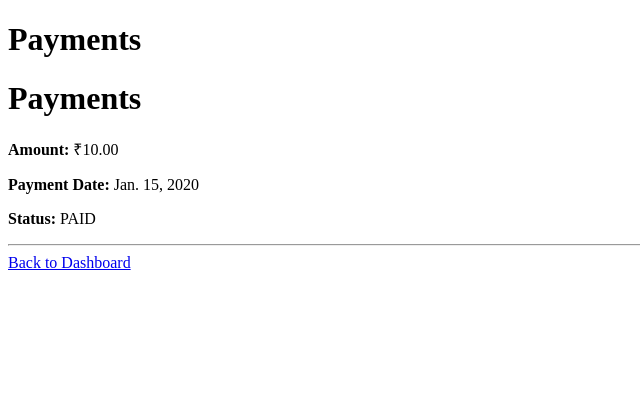
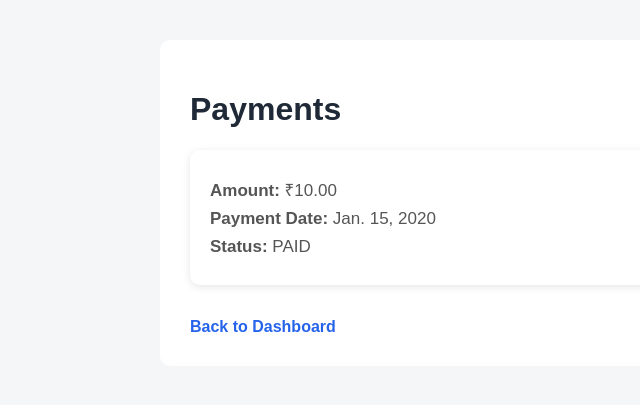
Before and after one commit to krishnansanthiya07-blip/Smart-Society-Apartment-Management-System, a Django app: page /payments/ in a window 1280 px wide. Shown: the top 405 px of the page, without its empty margins (0-640 px from the left). Run offline with Django 5.2, Linux system fonts and the light colour scheme; tables that the repository leaves empty hold one stand-in row (values such as "Sample post").

Commit message:
Complete resident module with payments complaints and maintenance

```diff
--- a/config/urls.py
+++ b/config/urls.py
@@ -28,5 +28,6 @@ urlpatterns= [
     path('apartment-details/',views.apartment_details,name='apartment_details'),
     path('payments/',views.payments,name='payments'),
     path('complaints/',views.complaints,name='complaints'),
+    path('add-complaint/',views.add_complaint,name='add_complaint'),
     path('maintenance/',views.maintenance,name='maintenance'),
 ]
--- a/core/models.py
+++ b/core/models.py
@@ -64,6 +64,8 @@ class Complaint(models.Model):
 
     def __str__(self):
         return self.title
+
+
 class MaintenanceTeam(models.Model):
     name = models.CharField(max_length=100)
     role = models.CharField(max_length=50)
--- a/core/static/core/style.css
+++ b/core/static/core/style.css
@@ -1,25 +1,60 @@
 body {
     font-family: Arial, sans-serif;
-    text-align: center;
-    margin-top: 100px;
     background-color: #f4f6f8;
+    margin: 0;
+    padding: 40px;
+}
+
+.container {
+    background-color: white;
+    max-width: 900px;
+    margin: auto;
+    padding: 30px;
+    border-radius: 10px;
 }
 
 h1 {
-    font-size: 40px;
+    color: #1f2937;
 }
 
 h2 {
-    font-size: 28px;
+    color: #374151;
+    margin-top: 30px;
 }
 
 p {
-    font-size: 18px;
+    color: #555;
+    font-size: 17px;
 }
 
-button {
-    padding: 12px 25px;
-    margin: 10px;
-    font-size: 16px;
-    cursor: pointer;
+ul {
+    list-style: none;
+    padding: 0;
+    margin:0;
 }
+
+li {
+    list-style: none;
+    margin: 12px 0;
+}
+
+a {
+    text-decoration: none;
+    color: #2563eb;
+    font-weight: bold;
+}
+
+a:hover {
+    color: #1d4ed8;
+}
+.payment-card {
+    background-color: white;
+    padding: 20px;
+    margin: 15px 0;
+    border-radius: 10px;
+    box-shadow: 0 2px 8px rgba(0, 0, 0, 0.1);
+}
+
+.payment-card p {
+    margin: 8px 0;
+}
--- a/core/templates/core/complaints.html
+++ b/core/templates/core/complaints.html
@@ -7,6 +7,8 @@
 <body>
 
     <h1>My Complaints</h1>
+    <a href="{% url 'add_complaint' %}">Add New Complaint</a>
+    <br><br>
 
     <p>{% for complaint in complaints %}
     <p><b>Title:</b> {{ complaint.title }}</p>
--- a/core/templates/core/payments.html
+++ b/core/templates/core/payments.html
@@ -1,38 +1,31 @@
+{% load static %}
 <!DOCTYPE html>
 <html>
 <head>
     <title>Payments</title>
+    <link rel="stylesheet" type="text/css" href="{% static 'core/style.css' %}">
 </head>
-
 <body>
 
-    <h1>Payments</h1>
-
-    <!DOCTYPE html>
-<html>
-<head>
-    <title>Payments</title>
-</head>
-
-<body>
+<div class="container">
 
     <h1>Payments</h1>
 
     {% for payment in payments %}
+        <div class="payment-card">
             <p><b>Amount:</b> ₹{{ payment.amount }}</p>
             <p><b>Payment Date:</b> {{ payment.payment_date }}</p>
             <p><b>Status:</b> {{ payment.status }}</p>
-    <hr>
+        </div>
     {% empty %}
         <p>No payment records found.</p>
     {% endfor %}
 
-</body>
-</html>
+    <br>
 
-    <a href="{% url 'resident_dashboard' %}">
-        Back to Dashboard
-    </a>
+    <a href="{% url 'resident_dashboard' %}">Back to Dashboard</a>
+
+</div>
 
 </body>
 </html>
--- a/core/views.py
+++ b/core/views.py
@@ -1,4 +1,4 @@
-from django.shortcuts import render
+from django.shortcuts import render,redirect
 from .models import Resident,Apartment,Payment,Complaint,MaintenanceTeam
 
 def home(request):
@@ -6,8 +6,17 @@ def home(request):
 def resident_login(request):
     return render(request,'core/resident_login.html')
 def resident_dashboard(request):
-    resident=Resident.objects.first()
-    return render(request,'core/resident_dashboard.html',{'resident':resident})
+    resident = Resident.objects.first()
+
+    complaints = Complaint.objects.filter(resident=resident)
+    total_complaints = complaints.count()
+    pending_complaints = complaints.filter(status='Pending').count()
+
+    return render(request, 'core/resident_dashboard.html', {
+        'resident': resident,
+        'total_complaints': total_complaints,
+        'pending_complaints': pending_complaints
+    })
 def resident_profile(request):
     resident=Resident.objects.first()
     apartment=Apartment.objects.get(apartment_number=resident.apartment)
@@ -26,6 +35,35 @@ def complaints(request):
         'resident': resident,
         'complaints': complaints
     })
+def add_complaint(request):
+    resident = Resident.objects.first()
+
+    if request.method == 'POST':
+        title = request.POST.get('title')
+        description = request.POST.get('description')
+
+        Complaint.objects.create(
+            resident=resident,
+            title=title,
+            description=description,
+            status='Pending'
+        )
+
+        return redirect('complaints')
+
+    return render(request, 'core/add_complaint.html')
 def maintenance(request):
     teams = MaintenanceTeam.objects.all()
     return render(request,'core/maintenance.html',{'teams':teams})
+def admin_dashboard(request):
+    residents = Resident.objects.all().count()
+    apartments = Apartment.objects.all().count()
+    complaints = Complaint.objects.all().count()
+    payments = Payment.objects.all().count()
+
+    return render(request, 'core/admin_dashboard.html', {
+        'residents': residents,
+        'apartments': apartments,
+        'complaints': complaints,
+        'payments': payments
+    })
```
Also changed, not shown: core/templates/core/add_complaint.html (added, +29 -0 lines), core/templates/core/admin_dashboard.html (added, +39 -0 lines), core/templates/core/home.html (+9 -4 lines), core/templates/core/resident_dashboard.html (+9 -2 lines), core/templates/core/resident_profile.html (+7 -7 lines), core/urls.py (+7 -1 lines). Lines whose indentation alone changed are shown as unchanged.
